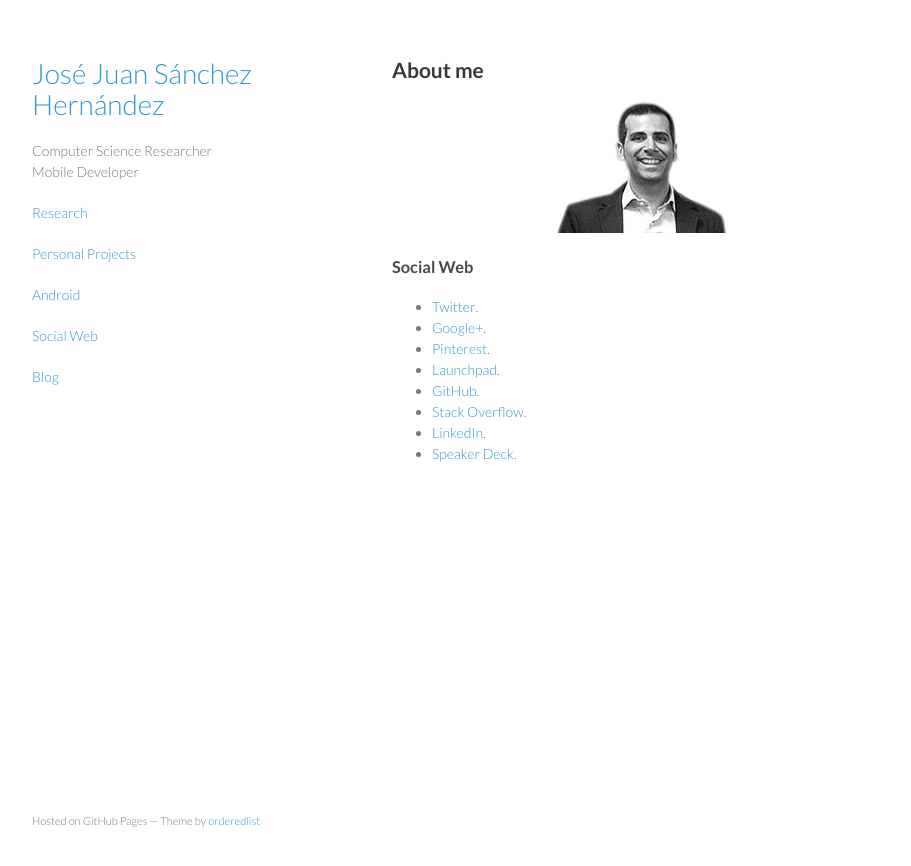
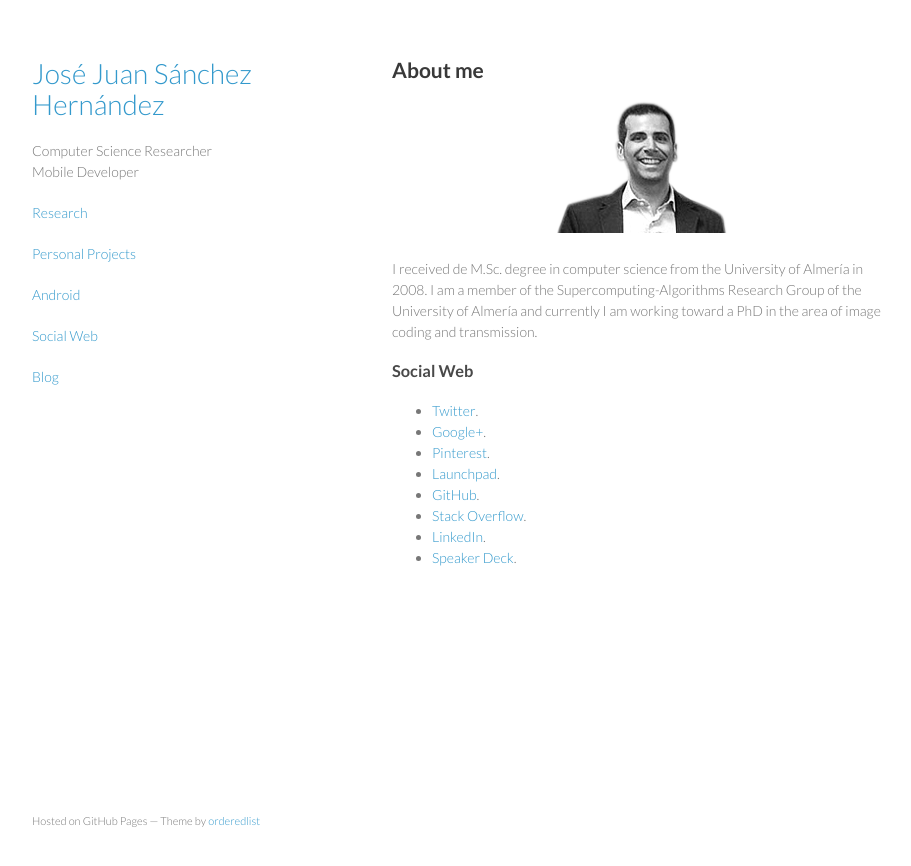
Before and after one commit to josejuansanchez/josejuansanchez.github.io, a Jekyll site: the page built from about/index.md, in a window 1280 px wide. Shown: the top 866 px of the page, without its empty margins (178-1089 px from the left). Built offline with Jekyll 4.4.1, drawn with Linux system fonts in a browser that asks for light colours.

Commit message:
Changes in Android Lab

```diff
--- a/about/index.md
+++ b/about/index.md
@@ -9,6 +9,11 @@ title: About me
   <img src="http://josejuansanchez.github.io/images/josejuan.png" />
 </p>
 
+I received de M.Sc. degree in computer science from the University of
+Almería in 2008. I am a member of the Supercomputing-Algorithms
+Research Group of the University of Almería and currently I am
+working toward a PhD in the area of image coding and transmission.
+
 ### Social Web
 * [Twitter](https://twitter.com/josejuansanchez).
 * [Google+](http://gplus.to/josejuansanchez).
```
